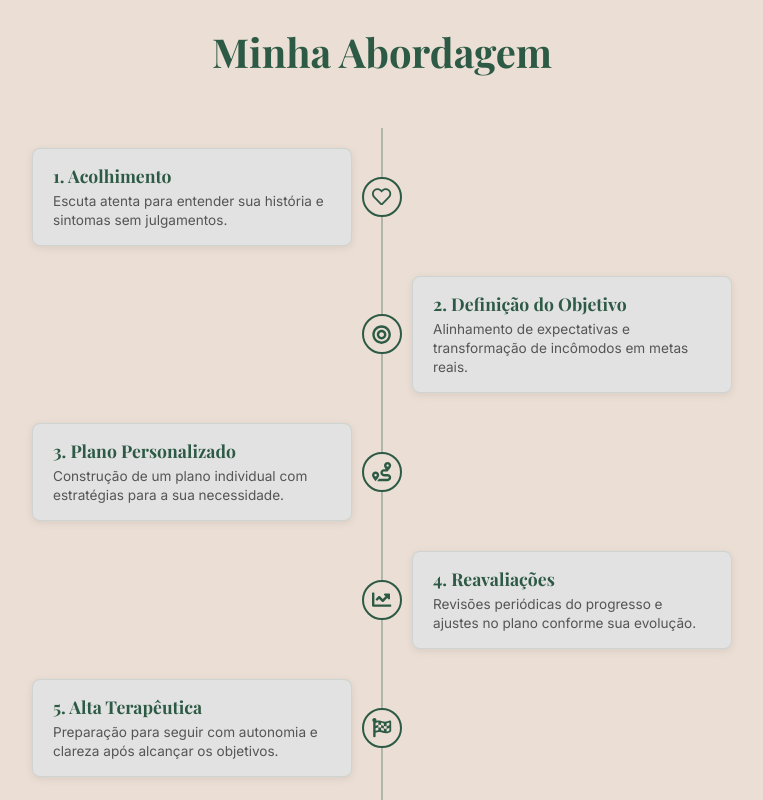
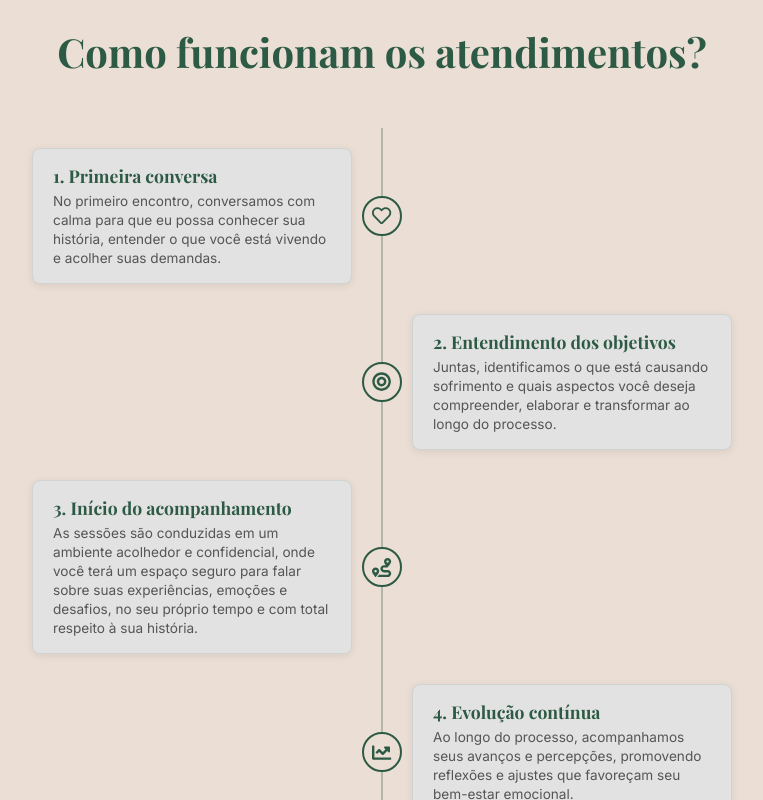
Before and after one commit to pcidro/AnaVeigaPsico, a Next.js app: page / in a window 1280 px wide. Shown: the part 1420-2220 px from the top of the page, without its empty margins (258-1021 px from the left). Built offline with nearby package versions, Linux system fonts and the light colour scheme; a web font is replaced by a local one.

Commit message:
finalizando footer e aplicando animaçoes na entrada do namidia

```diff
--- a/package.json
+++ b/package.json
@@ -9,6 +9,7 @@
     "lint": "eslint"
   },
   "dependencies": {
+    "gsap": "^3.15.0",
     "next": "16.2.6",
     "react": "19.2.4",
     "react-dom": "19.2.4",
--- a/src/app/globals.css
+++ b/src/app/globals.css
@@ -14,3 +14,15 @@ img {
 ul {
   list-style: none;
 }
+
+.animeLeft {
+  opacity: 0;
+  transform: translateX(-20px);
+  animation: animeLeft 0.3s forwards;
+}
+@keyframes animeLeft {
+  to {
+    opacity: 1;
+    transform: initial;
+  }
+}
--- a/src/sections/blog/Blog.tsx
+++ b/src/sections/blog/Blog.tsx
@@ -32,7 +32,7 @@ const posts = [
 
 export default function Blog() {
   return (
-    <section className={styles.section} id="blog">
+    <section className={`${styles.section}`} id="blog">
       <div className={styles.container}>
         <header className={styles.header}>
           <span className={styles.eyebrow}>Leituras & cuidado</span>
--- a/src/sections/depoimentos/Depoimentos.tsx
+++ b/src/sections/depoimentos/Depoimentos.tsx
@@ -35,8 +35,7 @@ export default function Depoimentos() {
   const pauseDelayRef = useRef<ReturnType<typeof setTimeout> | null>(null);
 
   const show = useCallback((index: number) => {
-    const nextIndex =
-      (index + testimonials.length) % testimonials.length;
+    const nextIndex = (index + testimonials.length) % testimonials.length;
 
     setActiveIndex(nextIndex);
   }, []);
@@ -84,7 +83,7 @@ export default function Depoimentos() {
   }, [stopPause]);
 
   return (
-    <section className={styles.section} id="depoimentos">
+    <section className={`${styles.section}`} id="depoimentos">
       <div className={styles.container}>
         <header className={styles.header}>
           <span className={styles.eyebrow}>Depoimentos</span>
--- a/src/sections/footer/Footer.tsx
+++ b/src/sections/footer/Footer.tsx
@@ -31,7 +31,7 @@ const socialLinks = [
 
 export default function Footer() {
   return (
-    <footer className={styles.footer}>
+    <footer className={`${styles.footer} animeLeft`}>
       <div className={styles.container}>
         <div className={styles.grid}>
           <div className={styles.brandColumn}>
--- a/src/sections/howicanhelp/Howicanhelp.tsx
+++ b/src/sections/howicanhelp/Howicanhelp.tsx
@@ -1,5 +1,4 @@
 "use client";
-import React from "react";
 import styles from "./howicanhelp.module.css";
 import {
   FaRegHeart,
@@ -15,7 +14,7 @@ import {
 
 const HowICanHelp = () => {
   return (
-    <section className={styles.section}>
+    <section className={`${styles.section}`}>
       <div className={styles.container}>
         <div className={styles.header}>
           <h2 className={styles.title}>Como posso contribuir e te ajudar?</h2>
@@ -72,16 +71,16 @@ const HowICanHelp = () => {
         <div className={styles.separator}></div>
 
         <div className={styles.header}>
-          <h2 className={styles.title}>Minha Abordagem</h2>
+          <h2 className={styles.title}>Como funcionam os atendimentos?</h2>
         </div>
-
         <div className={styles.timelineContainer}>
           <div className={`${styles.timelineItem} ${styles.left}`}>
             <div className={styles.content}>
-              <h3 className={styles.timelineTitle}>1. Acolhimento</h3>
+              <h3 className={styles.timelineTitle}>1. Primeira conversa</h3>
               <p className={styles.timelineText}>
-                Escuta atenta para entender sua história e sintomas sem
-                julgamentos.
+                No primeiro encontro, conversamos com calma para que eu possa
+                conhecer sua história, entender o que você está vivendo e
+                acolher suas demandas.
               </p>
             </div>
             <div className={styles.iconPlaceholder}>
@@ -94,20 +93,27 @@ const HowICanHelp = () => {
               <FaBullseye />
             </div>
             <div className={styles.content}>
-              <h3 className={styles.timelineTitle}>2. Definição do Objetivo</h3>
+              <h3 className={styles.timelineTitle}>
+                2. Entendimento dos objetivos
+              </h3>
               <p className={styles.timelineText}>
-                Alinhamento de expectativas e transformação de incômodos em
-                metas reais.
+                Juntas, identificamos o que está causando sofrimento e quais
+                aspectos você deseja compreender, elaborar e transformar ao
+                longo do processo.
               </p>
             </div>
           </div>
 
           <div className={`${styles.timelineItem} ${styles.left}`}>
             <div className={styles.content}>
-              <h3 className={styles.timelineTitle}>3. Plano Personalizado</h3>
+              <h3 className={styles.timelineTitle}>
+                3. Início do acompanhamento
+              </h3>
               <p className={styles.timelineText}>
-                Construção de um plano individual com estratégias para a sua
-                necessidade.
+                As sessões são conduzidas em um ambiente acolhedor e
+                confidencial, onde você terá um espaço seguro para falar sobre
+                suas experiências, emoções e desafios, no seu próprio tempo e
+                com total respeito à sua história.
               </p>
             </div>
             <div className={styles.iconPlaceholder}>
@@ -120,20 +126,24 @@ const HowICanHelp = () => {
               <FaChartLine />
             </div>
             <div className={styles.content}>
-              <h3 className={styles.timelineTitle}>4. Reavaliações</h3>
+              <h3 className={styles.timelineTitle}>4. Evolução contínua</h3>
               <p className={styles.timelineText}>
-                Revisões periódicas do progresso e ajustes no plano conforme sua
-                evolução.
+                Ao longo do processo, acompanhamos seus avanços e percepções,
+                promovendo reflexões e ajustes que favoreçam seu bem-estar
+                emocional.
               </p>
             </div>
           </div>
 
           <div className={`${styles.timelineItem} ${styles.left}`}>
             <div className={styles.content}>
-              <h3 className={styles.timelineTitle}>5. Alta Terapêutica</h3>
+              <h3 className={styles.timelineTitle}>
+                5. Encerramento do processo
+              </h3>
               <p className={styles.timelineText}>
-                Preparação para seguir com autonomia e clareza após alcançar os
-                objetivos.
+                Quando os objetivos terapêuticos forem alcançados, o processo
+                pode ser finalizado de forma gradual, para que você siga com
+                mais autonomia, clareza e segurança.
               </p>
             </div>
             <div className={styles.iconPlaceholder}>
--- a/src/sections/sobremim/SobreMim.tsx
+++ b/src/sections/sobremim/SobreMim.tsx
@@ -4,7 +4,7 @@ import styles from "./sobremim.module.css";
 
 export default function SobreMim() {
   return (
-    <section className={styles.section} id="sobre">
+    <section className={`${styles.section}`} id="sobre">
       <div className={styles.container}>
         <div className={styles.media}>
           <div className={styles.badge}>
@@ -54,8 +54,8 @@ export default function SobreMim() {
             <p>
               Minha trajetória inclui{" "}
               <strong className={styles.highlight}>
-                atuação voluntária em uma ONG de apoio a mulheres em situação
-                de violência
+                atuação voluntária em uma ONG de apoio a mulheres em situação de
+                violência
               </strong>
               , experiência que marcou profundamente minha prática. Hoje, tenho
               um olhar especial para a{" "}
```
Also changed, not shown: src/sections/namidia/NaMidia.tsx (+126 -5 lines), 2 other files (tests, documents, lock files or other folders).
